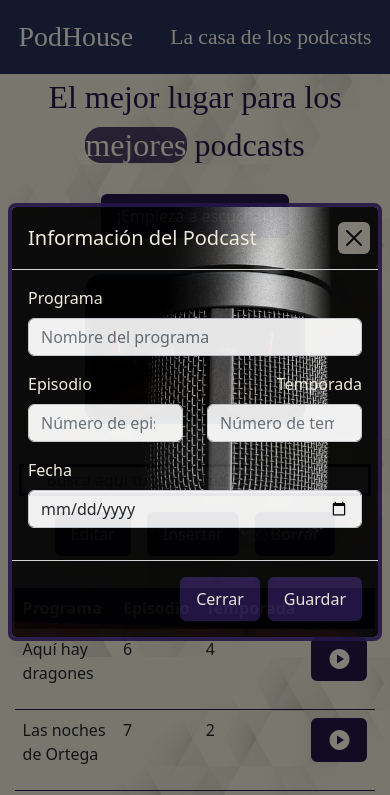
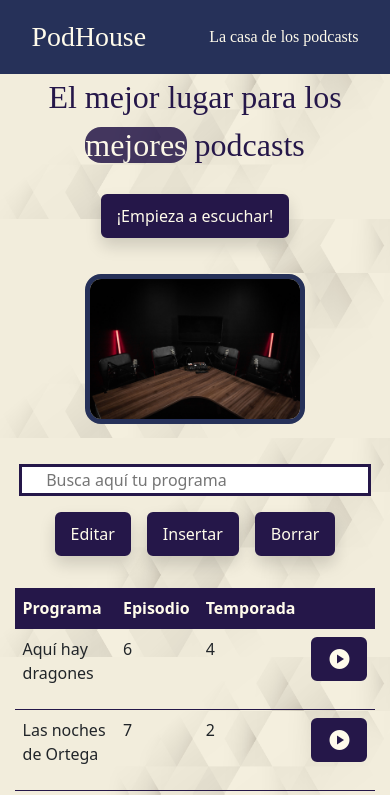
Before and after one commit to JuanValeraDev/Podhouse, a plain HTML site: page index.html in a window 390 px wide. Both pictures are taken after a click on the button "Editar". Shown: the top 795 px of the page. Drawn offline with nearby package versions, Linux system fonts and the light colour scheme; a web font is replaced by a local one.

Commit message:
Vale, este ya sí, ya paro.

```diff
--- a/estilos.css
+++ b/estilos.css
@@ -56,10 +56,10 @@ footer {
     text-align: center;
     color: #251749;
 }
-.palabra-podcast-eslogan{
+.palabra-mejores-eslogan{
     background-color: #251749;
     color: #FFFBEB;
-    opacity: 0.8;
+    opacity: 0.85;
 }
 
 .cta {
@@ -170,6 +170,9 @@ tbody>tr:hover {
         border: none;
         align-self: center;
     }
+    .frase-header{
+        font-size: medium !important;
+    }
 }
 
 @media (min-width: 767px) {
--- a/index.html
+++ b/index.html
@@ -23,12 +23,12 @@
 
     <header class="justify-content-around py-3 mb-4 fixed-top">
         <div class="fs-1"> PodHouse </div>
-        <div class="fs-4 d-flex align-items-center">La casa de los podcasts</div>
+        <div class="fs-4 d-flex align-items-center frase-header">La casa de los podcasts</div>
     </header>
 
     <div class="container primer-panel justify-content-center align-items-center">
 
-        <div class="eslogan ">El mejor lugar para los  <span class="palabra-podcast-eslogan rounded-4">mejores</span> podcasts</div>
+        <div class="eslogan ">El mejor lugar para los <span class="palabra-mejores-eslogan rounded-4">mejores</span> podcasts</div>
         <div class="cta d-flex align-items-end">
             <a type="button" class="btn shadow" id="botonScroll">¡Empieza a escuchar!</a>
         </div>
--- a/index.js
+++ b/index.js
@@ -5,7 +5,7 @@ El modal de edición debe abrirse con los datos de esa fila.
 
 */
 
-
+/*Funciones para abrir y cerrar el reproductor */
 const botonCerrar = document.querySelector('.boton-cerrar-reproductor');
 const reproductorCompleto = document.getElementById('reproductor-completo');
 const reproductor = document.querySelector('.reproductor');
@@ -13,25 +13,22 @@ const reproductor = document.querySelector('.reproductor');
 botonCerrar.addEventListener('click', () => {
   reproductor.pause();
   reproductorCompleto.style.display = 'none';
-  console.log(`Display del reproductor: ${reproductorCompleto.style.display}`);
-
 });
-
-
 
 const botonesPlay = document.querySelectorAll('.play-button-table');
 for (const boton of botonesPlay) {
   boton.addEventListener('click', () => {
     reproductorCompleto.style.display = 'flex';
-
   });
 }
+
+/*Función para que la cta vaya a la tabla */
 document.getElementById('botonScroll').addEventListener('click', function () {
   document.getElementById('tabla').scrollIntoView({ behavior: 'smooth' });
 });
 
 
-
+/*Función para seleccionar o deseleccionar una fila */
 const tabla = document.getElementById('tabla');
 let selectedRow;
 
@@ -54,7 +51,7 @@ tabla.addEventListener('click', (event) => {
   }
 });
 
-
+/*Función para abrir modal */
 const modal = new bootstrap.Modal(document.getElementById('informacion-podcast'));
 
 document.getElementById('boton-editar').addEventListener('click', abrirModal);
@@ -66,8 +63,10 @@ function abrirModal(evt) {
     inputSubida.classList.remove("d-none");
     modal.show();
   } else {
+    if(selectedRow){
     inputSubida.classList.add("d-none");
     modal.show();
+    }
   }
 
 }
```
